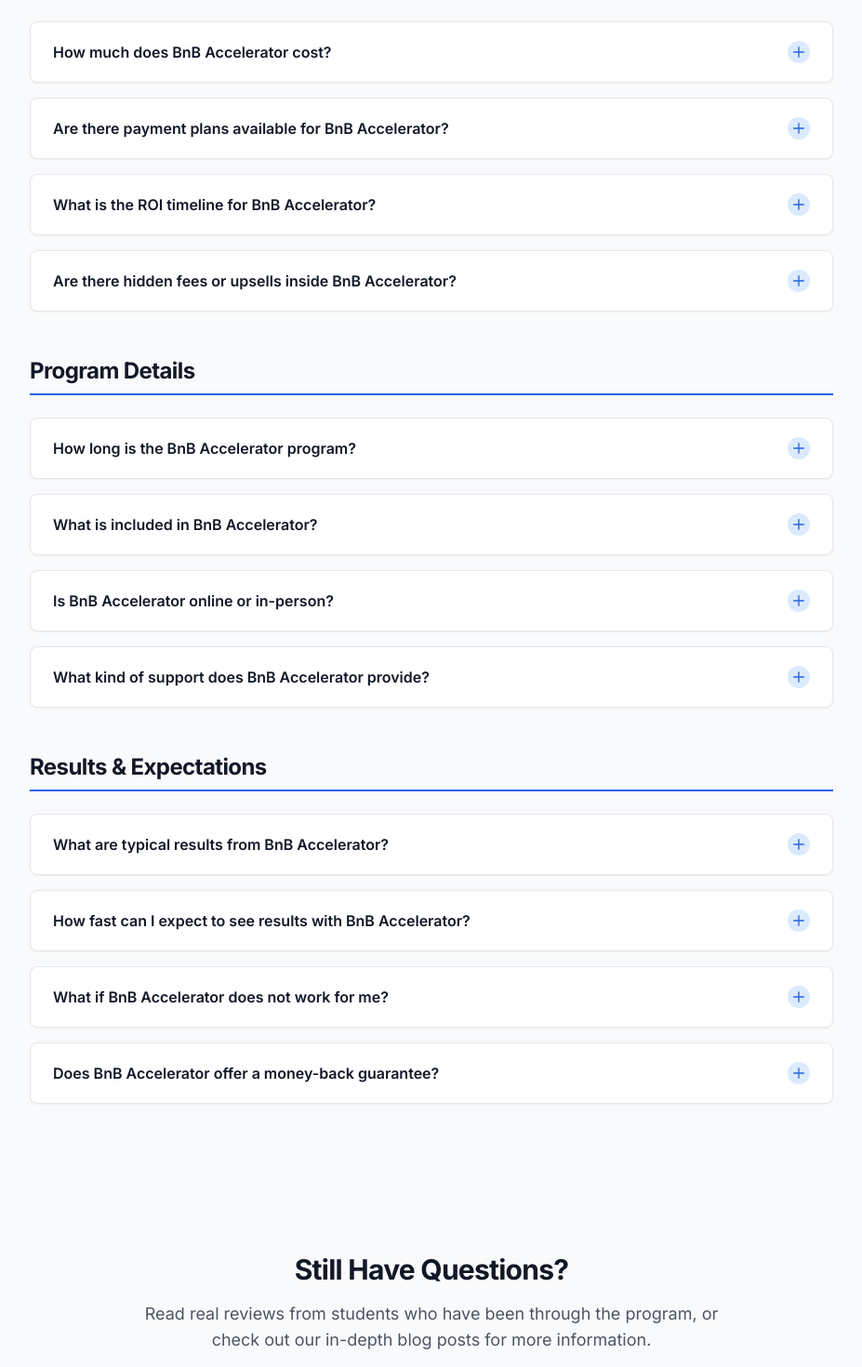
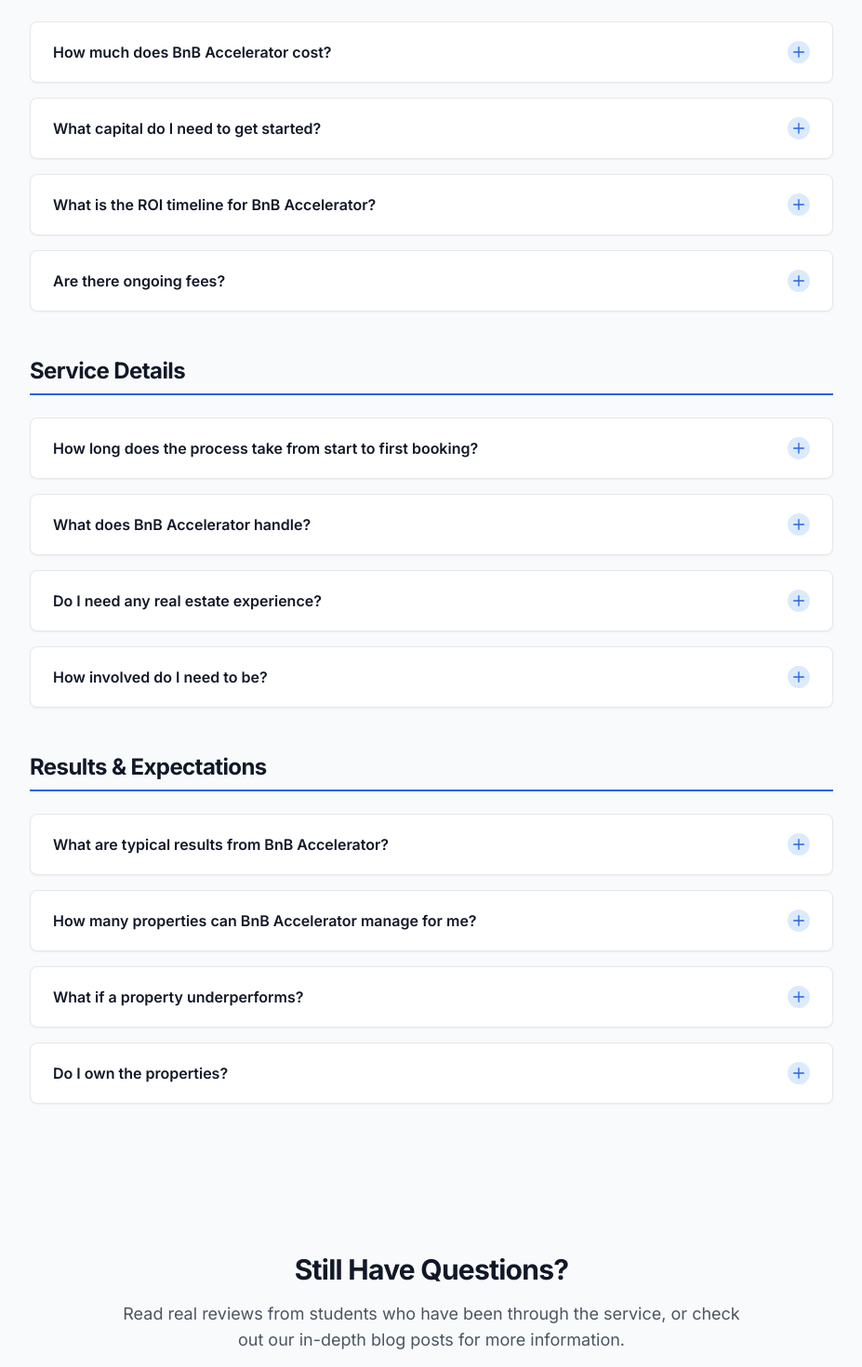
Before and after one commit to drconnorrobertson/bnbacceleratorreviews, a Next.js app: page /faq in a window 1280 px wide. Shown: the part 800-2270 px from the top of the page at 93% size, without its empty margins (176-1103 px from the left). Built offline with nearby package versions, Linux system fonts and the light colour scheme.

Commit message:
Fix: BnB is done-for-you acquisitions, not coaching

```diff
--- a/app/faq/page.js
+++ b/app/faq/page.js
@@ -3,11 +3,11 @@
 export const metadata = {
   title: 'BnB Accelerator FAQ - Common Questions Answered',
   description:
-    'Get answers about BnB Accelerator cost, pricing, and whether BnB Accelerator is legit. Covers program details, investment, ROI timeline, and what to expect from the STR coaching program.',
+    'Get answers about BnB Accelerator cost, pricing, and whether BnB Accelerator is legit. Covers program details, investment, ROI timeline, and what to expect from the done-for-you STR acquisition service.',
   openGraph: {
     title: 'BnB Accelerator FAQ - Common Questions Answered',
     description:
-      'Get answers about BnB Accelerator cost, pricing, and whether BnB Accelerator is legit. Covers program details, investment, ROI timeline, and what to expect.',
+      'Get answers about BnB Accelerator cost, pricing, and whether BnB Accelerator is legit. Covers service details, investment, ROI timeline, and what to expect.',
     url: 'https://bnbacceleratorreviews.com/faq/',
     type: 'website',
   },
@@ -15,19 +15,19 @@
 
 const faqData = [
   {
-    category: 'About the Program',
+    category: 'About the Service',
     questions: [
       {
         q: 'What is BnB Accelerator?',
-        a: 'BnB Accelerator is a comprehensive short-term rental (STR) coaching program designed to help aspiring and existing Airbnb hosts build profitable STR businesses. The program covers everything from finding and analyzing deals to optimizing listings, managing operations, and scaling a portfolio of rental properties.',
+        a: 'BnB Accelerator is a comprehensive short-term rental (STR) done-for-you STR acquisition service designed to help aspiring and existing Airbnb hosts build profitable STR businesses. The program covers everything from finding and analyzing deals to optimizing listings, managing operations, and scaling a portfolio of rental properties.',
       },
       {
         q: 'Who founded BnB Accelerator?',
-        a: 'BnB Accelerator was founded by experienced short-term rental investors who built multi-million-dollar STR portfolios. The founding team combines real estate investing expertise with hands-on Airbnb hosting experience, giving students practical strategies that have been tested in real market conditions.',
+        a: 'BnB Accelerator was founded by experienced short-term rental investors who built multi-million-dollar STR portfolios. The founding team combines real estate acquisition expertise with hands-on STR operations experience, giving clients access to professionals who have done this hundreds of times across dozens of markets.',
       },
       {
         q: 'How long has BnB Accelerator been running?',
-        a: 'BnB Accelerator has been operating for several years and has worked with thousands of students across the United States and internationally. The program has evolved over time based on student feedback, market changes, and new strategies in the short-term rental industry.',
+        a: 'BnB Accelerator has been operating for several years and has worked with hundreds of clients across the United States. The service has evolved over time based on client feedback, market changes, and operational improvements in the short-term rental industry.',
       },
     ],
   },
@@ -36,40 +36,40 @@
     questions: [
       {
         q: 'How much does BnB Accelerator cost?',
-        a: 'BnB Accelerator pricing varies depending on the tier and enrollment period. The program typically ranges from a few thousand dollars for the core course to higher-tier packages that include mentorship and additional resources. Exact pricing is provided during their free training or enrollment calls. We recommend attending a free webinar to get the most current pricing details.',
+        a: 'BnB Accelerator pricing includes service fees for the acquisition and setup process, plus an ongoing management percentage of rental revenue. The specific fee structure depends on the scope of services and market. Exact pricing is provided during the initial consultation. We recommend scheduling a free consultation to get the most current pricing details.',
       },
       {
-        q: 'Are there payment plans available for BnB Accelerator?',
-        a: 'Yes, BnB Accelerator typically offers payment plan options to make the program more accessible. Payment plans allow you to spread the cost over several months. The exact terms and number of installments may vary, so it is best to ask about current payment options during your enrollment call.',
+        q: 'What capital do I need to get started?',
+        a: 'Yes, BnB Accelerator offers flexible payment structures for their service fees. The exact terms depend on the scope of the engagement. Capital for property acquisition and furnishing is separate from service fees. It is best to discuss payment options during your initial consultation.',
       },
       {
         q: 'What is the ROI timeline for BnB Accelerator?',
-        a: 'The ROI timeline depends heavily on your market, capital, and execution speed. Some students report earning back their investment within their first few bookings on a single property, while others take several months to get their first deal closed. Students who follow the system and take action consistently tend to see a return on their program investment within three to six months of launching their first property.',
+        a: 'The ROI timeline depends on your market, property type, and investment size. Properties sourced and managed by BnB Accelerator typically begin generating revenue within 60 to 120 days of engagement. Most clients see positive cash flow from their first property within the first few months of operation, with the service fees typically recovered within the first year of rental income.',
       },
       {
-        q: 'Are there hidden fees or upsells inside BnB Accelerator?',
-        a: 'BnB Accelerator includes the core training, community access, and resources outlined at enrollment. Like many coaching programs, there may be optional advanced workshops, mastermind groups, or tools offered separately. These are not required to succeed with the program. We recommend asking your enrollment advisor for a complete breakdown of what is included at each tier so there are no surprises.',
+        q: 'Are there ongoing fees?',
+        a: 'BnB Accelerator includes the core training, community access, and resources outlined at enrollment. Like many done-for-you STR acquisition services, there may be optional advanced workshops, mastermind groups, or tools offered separately. These are not required to succeed with the service. We recommend asking your enrollment advisor for a complete breakdown of what is included at each tier so there are no surprises.',
       },
     ],
   },
   {
-    category: 'Program Details',
+    category: 'Service Details',
     questions: [
       {
-        q: 'How long is the BnB Accelerator program?',
-        a: 'The BnB Accelerator program is self-paced, so you can move through the material as fast or slow as you need. The core training modules can typically be completed in four to eight weeks of focused study. However, you retain access to the materials and community well beyond the initial training period, allowing you to revisit lessons as you scale your business.',
+        q: 'How long does the process take from start to first booking?',
+        a: 'From initial consultation to a property generating its first booking, the typical timeline ranges from 60 to 120 days depending on market conditions, property type, and the scope of any renovations required. This is significantly faster than the DIY path, where most investors spend six months or longer before seeing their first dollar of revenue.',
       },
       {
-        q: 'What is included in BnB Accelerator?',
-        a: 'BnB Accelerator includes video training modules, downloadable resources and templates, access to a private community of STR investors, live coaching calls or Q&A sessions, deal analysis tools, and step-by-step frameworks for finding, funding, launching, and managing short-term rental properties. Higher-tier packages may include one-on-one mentorship and additional hands-on support.',
+        q: 'What does BnB Accelerator handle?',
+        a: 'BnB Accelerator handles everything: market analysis, property sourcing, deal negotiation, acquisition management, interior design and furnishing, professional photography, listing creation and optimization on Airbnb and VRBO, dynamic pricing setup, guest communication, cleaning coordination, maintenance oversight, and ongoing revenue optimization. You provide the capital; they handle the rest.',
       },
       {
-        q: 'Is BnB Accelerator online or in-person?',
-        a: 'BnB Accelerator is primarily an online program, making it accessible from anywhere. The training modules, community, and coaching calls are all delivered digitally. Some higher-tier packages or special events may include in-person meetups, workshops, or retreats, but the core program is fully online.',
+        q: 'Do I need any real estate experience?',
+        a: 'No, and that is the entire point of the done-for-you model. BnB Accelerator exists so you do not have to become an STR expert. Their professional team has the market knowledge, vendor relationships, and operational expertise. You just need investment capital and the willingness to make decisions when the team presents opportunities.',
       },
       {
-        q: 'What kind of support does BnB Accelerator provide?',
-        a: 'Support includes access to a private community where you can ask questions and connect with other students, regular live coaching or Q&A calls with experienced mentors, and direct access to training materials and templates. Many students highlight the community and coaching calls as the most valuable aspects of the program, providing accountability and real-time feedback on deals and strategies.',
+        q: 'How involved do I need to be?',
+        a: 'Minimal. Your main involvement is during the initial consultation (defining your goals) and when reviewing property recommendations (approving or declining acquisitions). Beyond that, most clients spend about 30 minutes per week reviewing performance reports. Guest management, cleaning, maintenance, pricing, and all other operations are handled entirely by the BnB Accelerator team.',
       },
     ],
   },
@@ -78,19 +78,19 @@
     questions: [
       {
         q: 'What are typical results from BnB Accelerator?',
-        a: 'Results vary significantly based on individual effort, market conditions, starting capital, and experience level. Some students launch profitable STR properties within their first few months, while others use the program as a longer-term educational foundation. Successful students often report monthly cash flow ranging from a few hundred to several thousand dollars per property. It is important to remember that real estate investing carries risk and results are not guaranteed.',
+        a: 'Results vary significantly based on individual effort, market conditions, starting capital, and experience level. Clients working with BnB Accelerator consistently report strong returns. Monthly net revenue typically ranges from $2,800 to $5,000 per property depending on market, property type, and seasonality. Professional management, optimized pricing, and expert listing creation contribute to performance that typically exceeds what DIY investors achieve. Real estate investing carries risk and results are not guaranteed.',
       },
       {
-        q: 'How fast can I expect to see results with BnB Accelerator?',
-        a: 'The speed of results depends on your starting point, available capital, and how quickly you take action. Students who already have a property or capital ready can sometimes see results within weeks of implementing what they learn. Those starting from scratch may need two to six months to secure and launch their first property. Consistency, market research, and following the system are the biggest factors in how quickly you see returns.',
+        q: 'How many properties can BnB Accelerator manage for me?',
+        a: 'BnB Accelerator scales with your investment goals. Most clients start with one property and add more over time as they see results. The team has the infrastructure to manage multi-property portfolios across different markets. Whether you want one property or ten, the service is designed to scale with you.',
       },
       {
-        q: 'What if BnB Accelerator does not work for me?',
-        a: 'If you complete the program and implement the strategies without seeing results, it is worth reaching out to the coaching team for additional guidance. Many students who initially struggle find success after adjusting their market selection, pricing strategy, or listing optimization. Additionally, the community provides peer support and troubleshooting. Check the program terms for any satisfaction guarantees or refund policies before enrolling.',
+        q: 'What if a property underperforms?',
+        a: 'BnB Accelerator has a dedicated revenue optimization team that continuously monitors property performance. If a property underperforms projections, the team adjusts pricing strategy, listing optimization, photography, amenities, and operational factors to improve results. Their ongoing management model means they are accountable for performance and motivated to maximize your returns.',
       },
       {
-        q: 'Does BnB Accelerator offer a money-back guarantee?',
-        a: 'Guarantee terms can change between enrollment periods, so we recommend asking directly during your enrollment call or reviewing the terms of service. Some coaching programs offer conditional guarantees that require you to complete the training and demonstrate that you took action. Always review the refund policy carefully before purchasing and make sure you understand the conditions.',
+        q: 'Do I own the properties?',
+        a: 'Guarantee terms can change between enrollment periods, so we recommend asking directly during your enrollment call or reviewing the terms of service. Some done-for-you STR acquisition services offer conditional guarantees that require you to complete the training and demonstrate that you took action. Always review the refund policy carefully before purchasing and make sure you understand the conditions.',
       },
     ],
   },
@@ -212,7 +212,7 @@
             Still Have Questions?
           </h2>
           <p className="text-lg text-gray-600 mb-8 max-w-2xl mx-auto">
-            Read real reviews from students who have been through the program,
+            Read real reviews from students who have been through the service,
             or check out our in-depth blog posts for more information.
           </p>
           <div className="flex flex-col sm:flex-row gap-4 justify-center">
```
